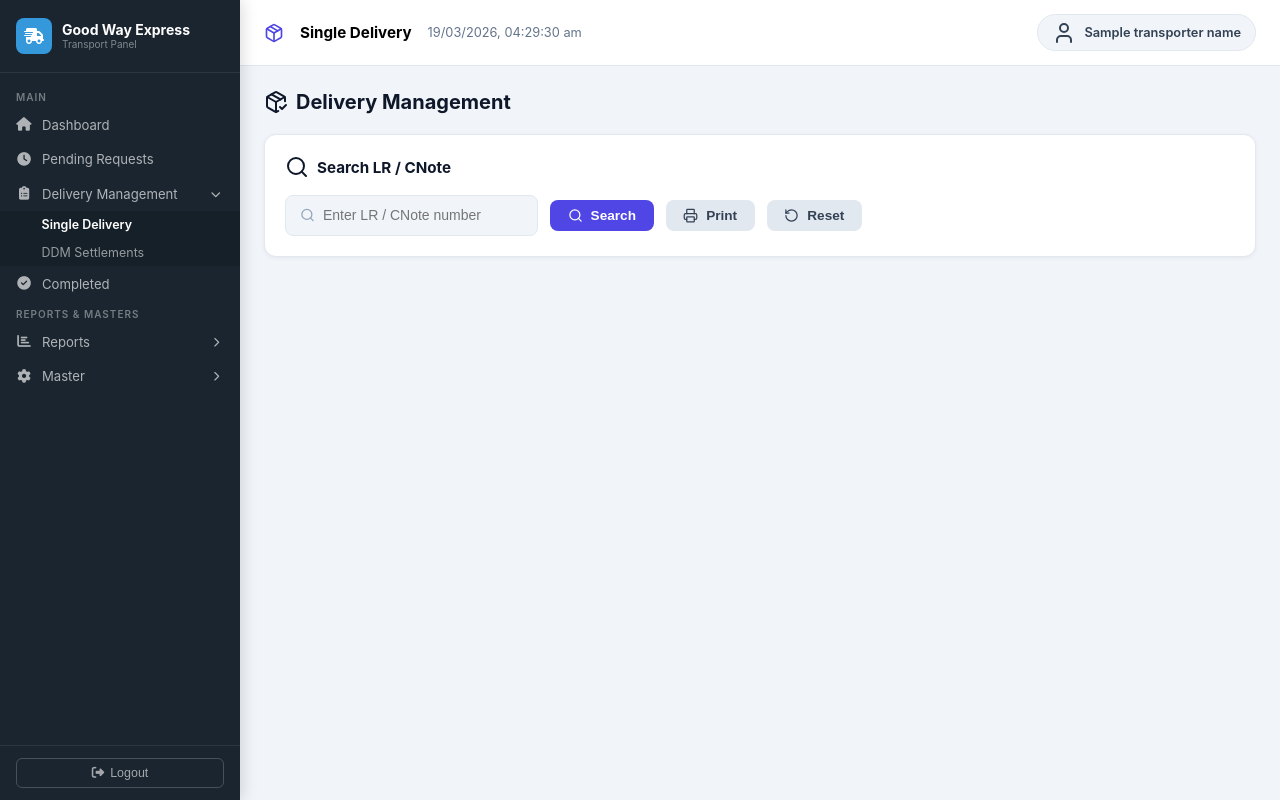
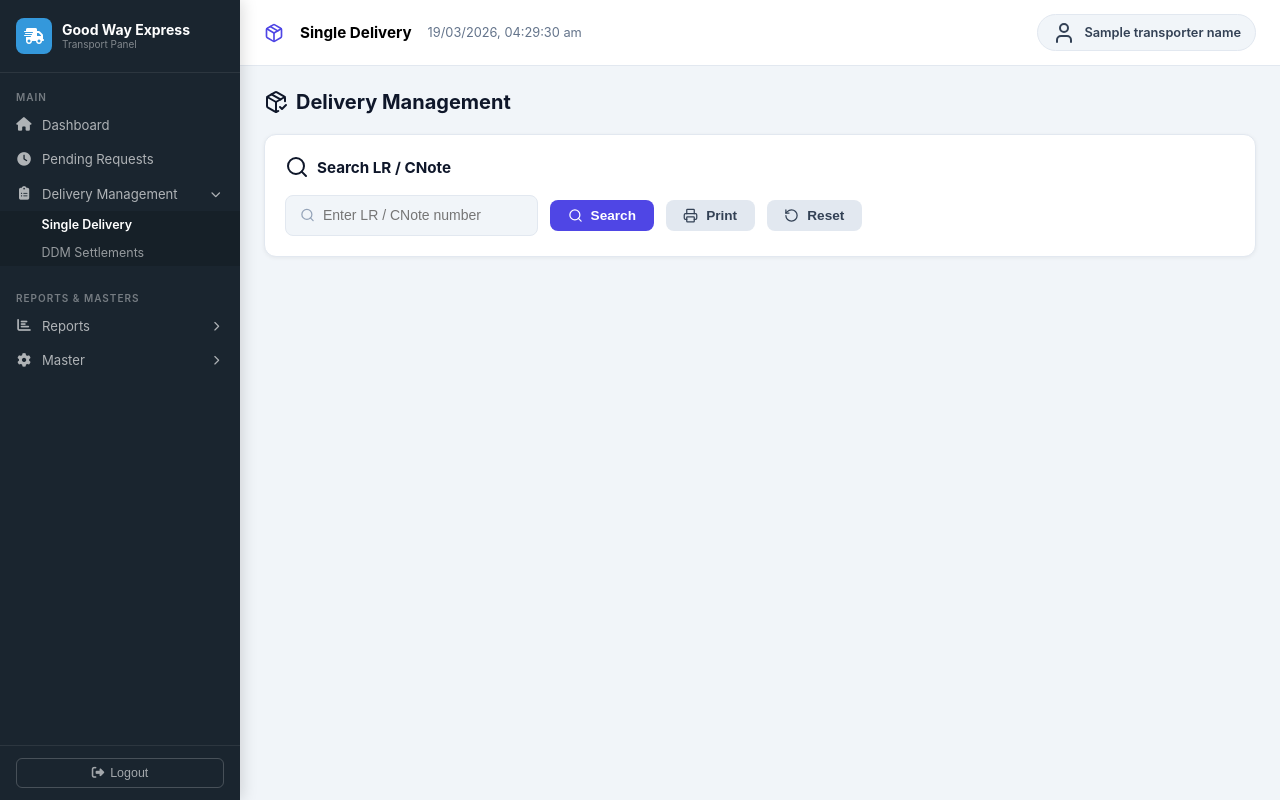
Before and after one commit to atul0786/logistics_project, a Django app: template transporter_app/templates/transporter/delivery_cnotes.html in a window 1280 px wide. Run offline with Django 5.2, Linux system fonts and the light colour scheme; the template is opened without the code that fills it: most values are stand-ins (such as "Sample title", 1, 10 or a date in 2020).

Commit message:
Update delivery_cnotes.html

```diff
--- a/transporter_app/templates/transporter/delivery_cnotes.html
+++ b/transporter_app/templates/transporter/delivery_cnotes.html
@@ -137,7 +137,7 @@ function toggleSub(id, el) {
             </li>
             <li class="nav-item">
                 <a href="{% url 'transporter:received_cnote' %}" class="nav-link">
-                    <i class="fas fa-check-circle"></i><span>Completed</span>
+                    <!-- <a href="#" class="nav-link"><i data-lucide="check-circle"></i> Completed</a> -->
                 </a>
             </li>
         </ul>
```
